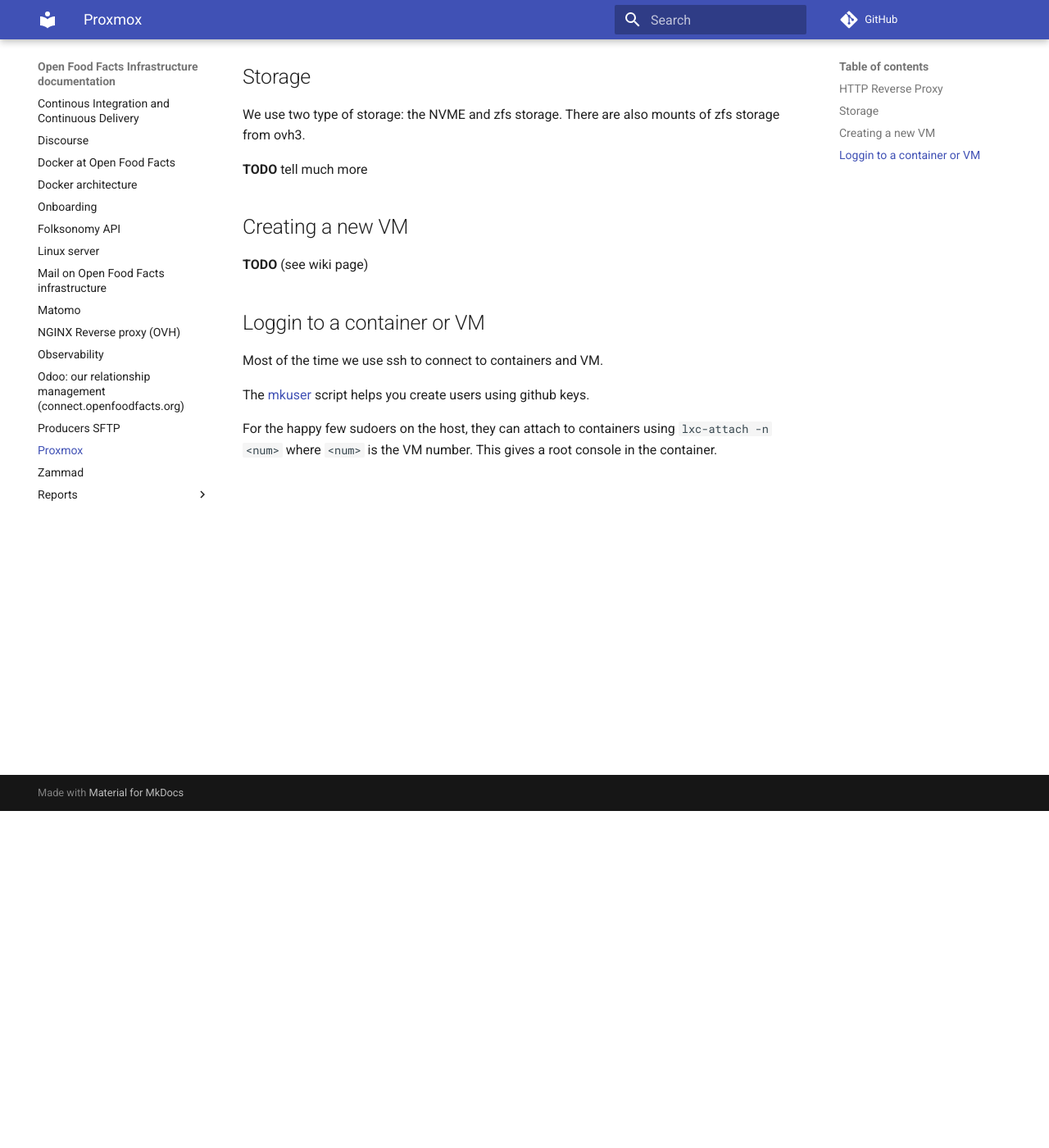
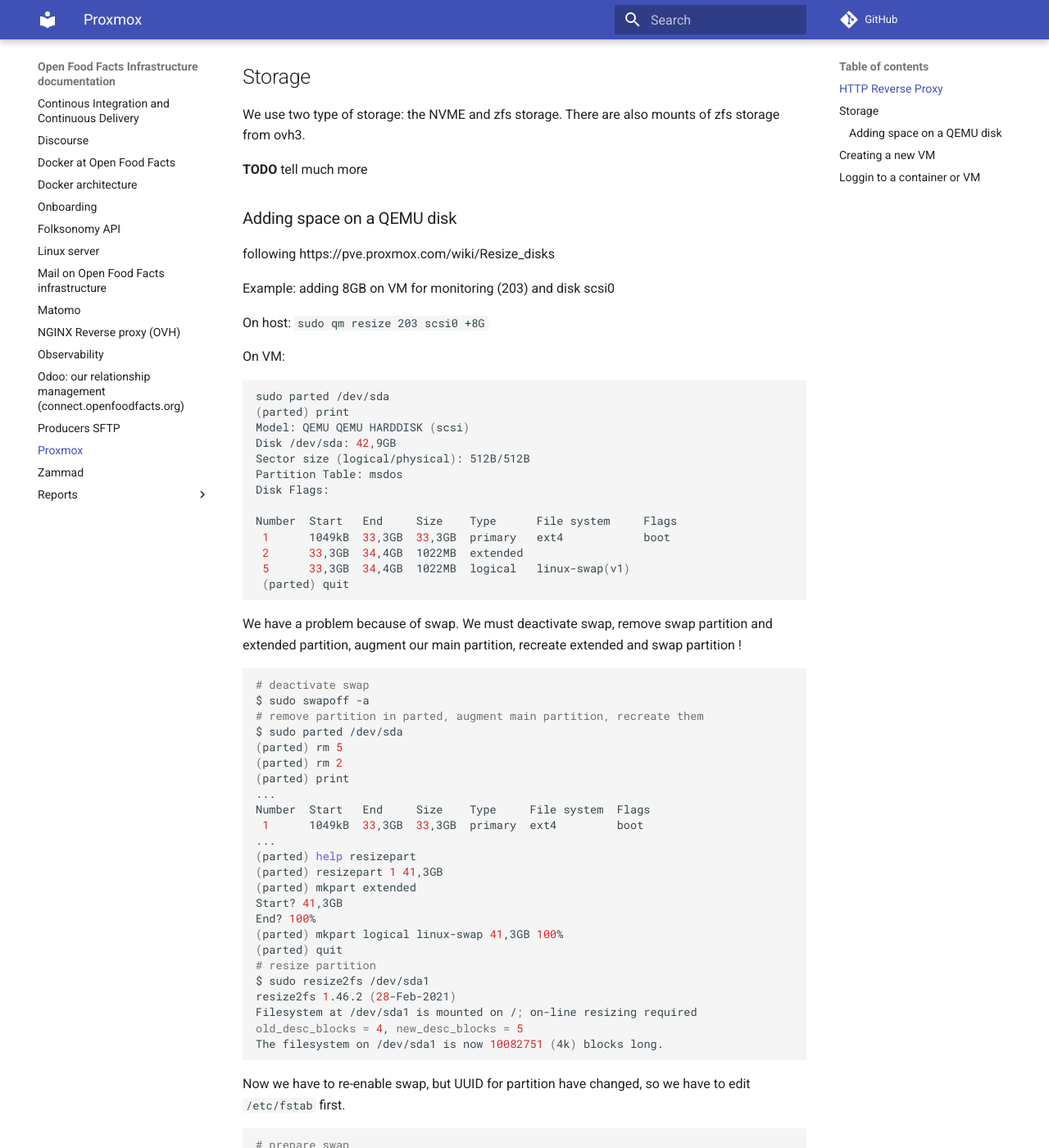
Before and after one commit to openfoodfacts/openfoodfacts-infrastructure, an MkDocs documentation site: the page built from docs/promox.md, in a window 1280 px wide and 1400 px high, scrolled down 411 px. Shown: the whole window at 82% size. Built offline with MkDocs 1.6.1 and Material for MkDocs 9.7.7, drawn with Linux system fonts in a browser that asks for light colours; comment, search, counter and statistics services are not loaded; some of the changed text lies outside the part shown.

Commit message:
docs: adding disk space on a VM (#171)

````diff
--- a/docs/promox.md
+++ b/docs/promox.md
@@ -19,6 +19,81 @@
 
 **TODO** tell much more
 
+### Adding space on a QEMU disk
+
+following https://pve.proxmox.com/wiki/Resize_disks
+
+Example: adding 8GB on VM for monitoring (203) and disk scsi0
+
+On host: `sudo qm resize 203 scsi0 +8G`
+
+On VM:
+```bash
+sudo parted /dev/sda
+(parted) print
+Model: QEMU QEMU HARDDISK (scsi)
+Disk /dev/sda: 42,9GB
+Sector size (logical/physical): 512B/512B
+Partition Table: msdos
+Disk Flags:
+
+Number  Start   End     Size    Type      File system     Flags
+ 1      1049kB  33,3GB  33,3GB  primary   ext4            boot
+ 2      33,3GB  34,4GB  1022MB  extended
+ 5      33,3GB  34,4GB  1022MB  logical   linux-swap(v1)
+ (parted) quit
+```
+
+We have a problem because of swap. We must deactivate swap, remove swap partition and extended partition, augment our main partition, recreate extended and swap partition !
+
+```bash
+# deactivate swap
+$ sudo swapoff -a
+# remove partition in parted, augment main partition, recreate them
+$ sudo parted /dev/sda
+(parted) rm 5
+(parted) rm 2
+(parted) print
+...
+Number  Start   End     Size    Type     File system  Flags
+ 1      1049kB  33,3GB  33,3GB  primary  ext4         boot
+...
+(parted) help resizepart
+(parted) resizepart 1 41,3GB
+(parted) mkpart extended
+Start? 41,3GB
+End? 100%
+(parted) mkpart logical linux-swap 41,3GB 100%
+(parted) quit
+# resize partition
+$ sudo resize2fs /dev/sda1
+resize2fs 1.46.2 (28-Feb-2021)
+Filesystem at /dev/sda1 is mounted on /; on-line resizing required
+old_desc_blocks = 4, new_desc_blocks = 5
+The filesystem on /dev/sda1 is now 10082751 (4k) blocks long.
+```
+
+Now we have to re-enable swap, but UUID for partition have changed, so we have to edit `/etc/fstab` first.
+
+```bash
+# prepare swap
+$ sudo mkswap /dev/sda5
+Setting up swapspace version 1, size = 1,5 GiB (1648357376 bytes)
+no label, UUID=431b8e8e-0691-471c-be8b-2c1039321142
+# edit /etc/fstab to point to new UUID
+$ sudo vim /etc/fstab
+...
+# swap was on /dev/sda5 during installation
+UUID=431b8e8e-0691-471c-be8b-2c1039321142 none            swap    sw              0       0
+/dev/sr0        /media/cdrom0   udf,iso9660 user,noauto     0       0
+...
+# tell systemd
+$ sudo systemctl daemon-reload
+# remount swap
+sudo swapon -a
+
+```
+
 ## Creating a new VM
 
 **TODO** (see wiki page)
````
